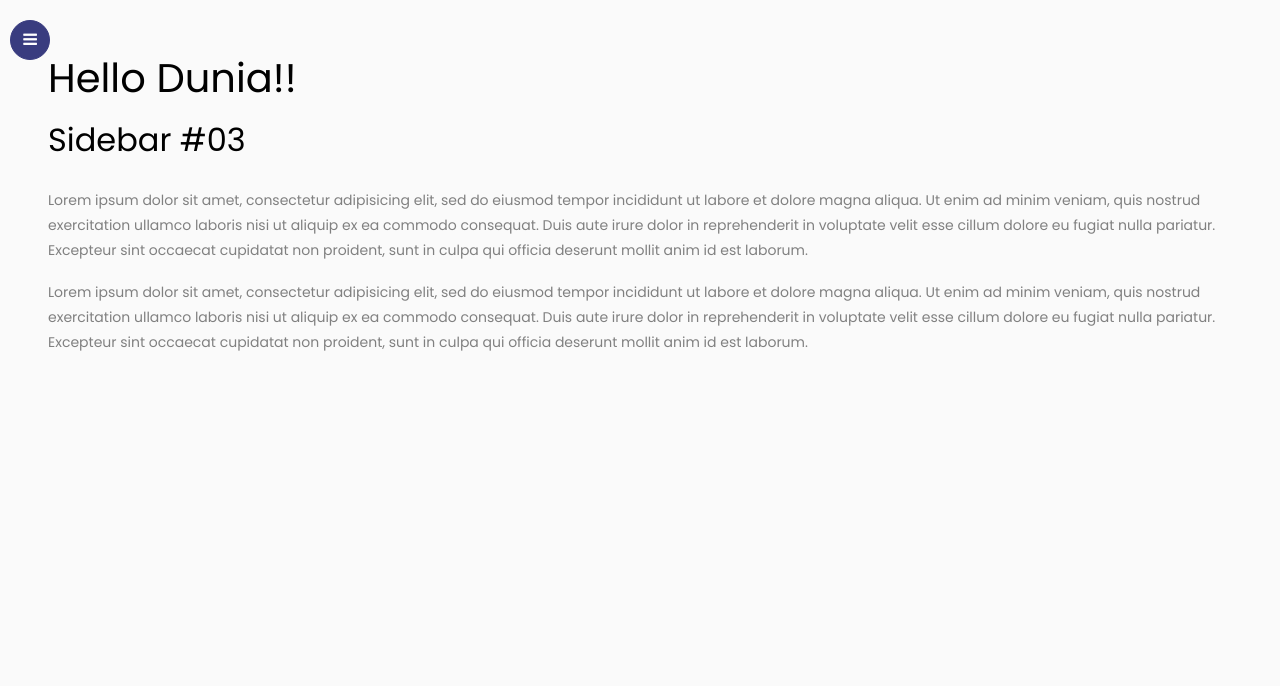
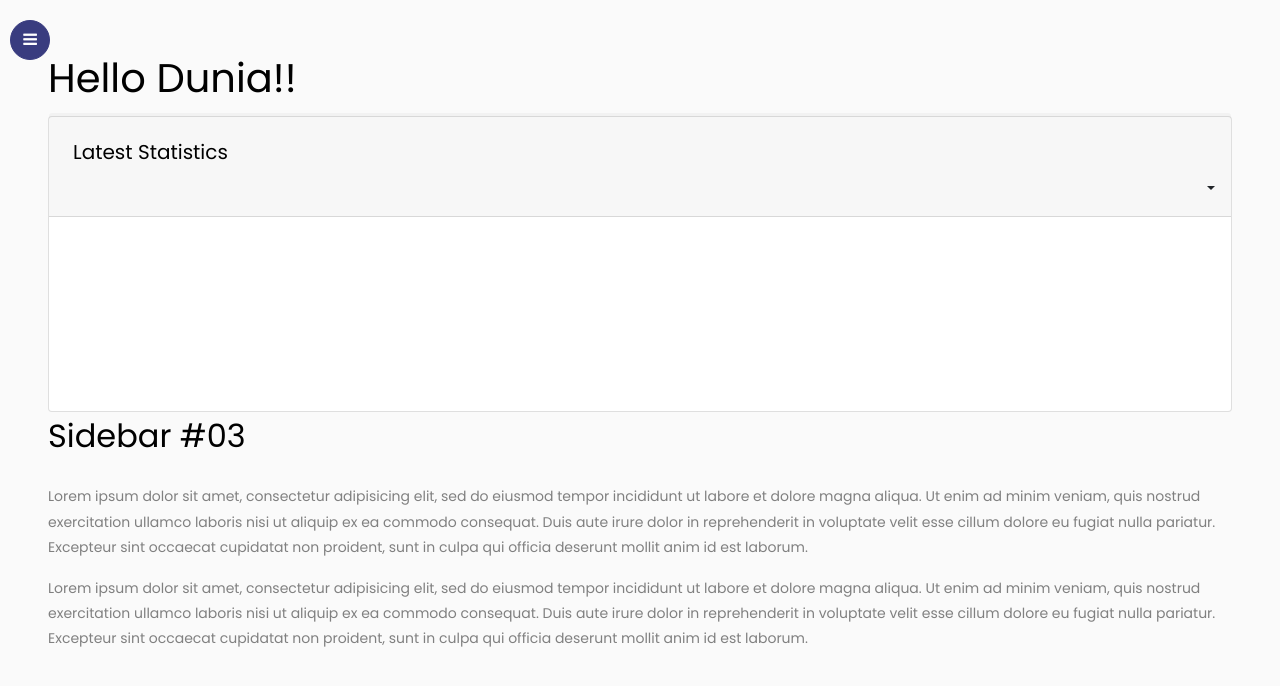
Before and after one commit to uky-syauki/undangan, a Flask app: page / in a window 1280 px wide. Shown: the top 686 px of the page. Run offline with Flask 3, Linux system fonts and the light colour scheme; a map, chart or similar area stays blank; some libraries are stand-ins or nearby versions.

Commit message:
Update 1.3

```diff
--- /dev/null
+++ b/app/static/js/chart.js
@@ -0,0 +1,95 @@
+// Color Variableslet cardColor, headingColor, labelColor, borderColor, legendColor;
+
+if (isDarkStyle) {
+    cardColor = config.colors_dark.cardColor;
+    headingColor = config.colors_dark.headingColor;
+    labelColor = config.colors_dark.textMuted;
+    legendColor = config.colors_dark.bodyColor;
+    borderColor = config.colors_dark.borderColor;
+  } else {
+    cardColor = config.colors.cardColor;
+    headingColor = config.colors.headingColor;
+    labelColor = config.colors.textMuted;
+    legendColor = config.colors.bodyColor;
+    borderColor = config.colors.borderColor;
+  }
+  const barChart = document.getElementById('barChart');
+  if (barChart) {
+    const barChartVar = new Chart(barChart, {
+      type: 'bar',
+      data: {
+        labels: [
+          '7/12',
+          '8/12',
+          '9/12',
+          '10/12',
+          '11/12',
+          '12/12',
+          '13/12',
+          '14/12',
+          '15/12',
+          '16/12',
+          '17/12',
+          '18/12',
+          '19/12'
+        ],
+        datasets: [
+          {
+            data: [275, 90, 190, 205, 125, 85, 55, 87, 127, 150, 230, 280, 190],
+            backgroundColor: cyanColor,
+            borderColor: 'transparent',
+            maxBarThickness: 15,
+            borderRadius: {
+              topRight: 15,
+              topLeft: 15
+            }
+          }
+        ]
+      },
+      options: {
+        responsive: true,
+        maintainAspectRatio: false,
+        animation: {
+          duration: 500
+        },
+        plugins: {
+          tooltip: {
+            rtl: isRtl,
+            backgroundColor: cardColor,
+            titleColor: headingColor,
+            bodyColor: legendColor,
+            borderWidth: 1,
+            borderColor: borderColor
+          },
+          legend: {
+            display: false
+          }
+        },
+        scales: {
+          x: {
+            grid: {
+              color: borderColor,
+              drawBorder: false,
+              borderColor: borderColor
+            },
+            ticks: {
+              color: labelColor
+            }
+          },
+          y: {
+            min: 0,
+            max: 400,
+            grid: {
+              color: borderColor,
+              drawBorder: false,
+              borderColor: borderColor
+            },
+            ticks: {
+              stepSize: 100,
+              color: labelColor
+            }
+          }
+        }
+      }
+    });
+  }
--- a/app/templates/base.html
+++ b/app/templates/base.html
@@ -69,7 +69,7 @@
         <p>Lorem ipsum dolor sit amet, consectetur adipisicing elit, sed do eiusmod tempor incididunt ut labore et dolore magna aliqua. Ut enim ad minim veniam, quis nostrud exercitation ullamco laboris nisi ut aliquip ex ea commodo consequat. Duis aute irure dolor in reprehenderit in voluptate velit esse cillum dolore eu fugiat nulla pariatur. Excepteur sint occaecat cupidatat non proident, sunt in culpa qui officia deserunt mollit anim id est laborum.</p>
       </div>
 		</div>
-
+  <script src="{{ url_for('static', filename='js/chart.js') }}"></script>
 	<script src="{{ url_for('static', filename='js/jquery.min.js') }}"></script>
 	<script src="{{ url_for('static', filename='js/popper.js') }}"></script>
 	<script src="{{ url_for('static', filename='js/main.js') }}"></script>
--- a/app/templates/index.html
+++ b/app/templates/index.html
@@ -2,4 +2,28 @@
 
 {% block content %}
     <h1>Hello Dunia!!</h1>
+    <div class="card">
+        <div class="card-header header-elements p-3 my-n1">
+          <h5 class="card-title mb-0 pl-0 pl-sm-2 p-2">Latest Statistics</h5>
+          <div class="card-action-element ms-auto py-0">
+            <div class="dropdown">
+              <button type="button" class="btn dropdown-toggle p-0" data-bs-toggle="dropdown" aria-expanded="false"><i class="bx bx-calendar"></i></button>
+              <ul class="dropdown-menu dropdown-menu-end">
+                <li><a href="javascript:void(0);" class="dropdown-item d-flex align-items-center">Today</a></li>
+                <li><a href="javascript:void(0);" class="dropdown-item d-flex align-items-center">Yesterday</a></li>
+                <li><a href="javascript:void(0);" class="dropdown-item d-flex align-items-center">Last 7 Days</a></li>
+                <li><a href="javascript:void(0);" class="dropdown-item d-flex align-items-center">Last 30 Days</a></li>
+                <li>
+                  <hr class="dropdown-divider">
+                </li>
+                <li><a href="javascript:void(0);" class="dropdown-item d-flex align-items-center">Current Month</a></li>
+                <li><a href="javascript:void(0);" class="dropdown-item d-flex align-items-center">Last Month</a></li>
+              </ul>
+            </div>
+          </div>
+        </div>
+        <div class="card-body">
+          <canvas id="barChart" class="chartjs" data-height="400"></canvas>
+        </div>
+        </div>
 {% endblock %}
```
